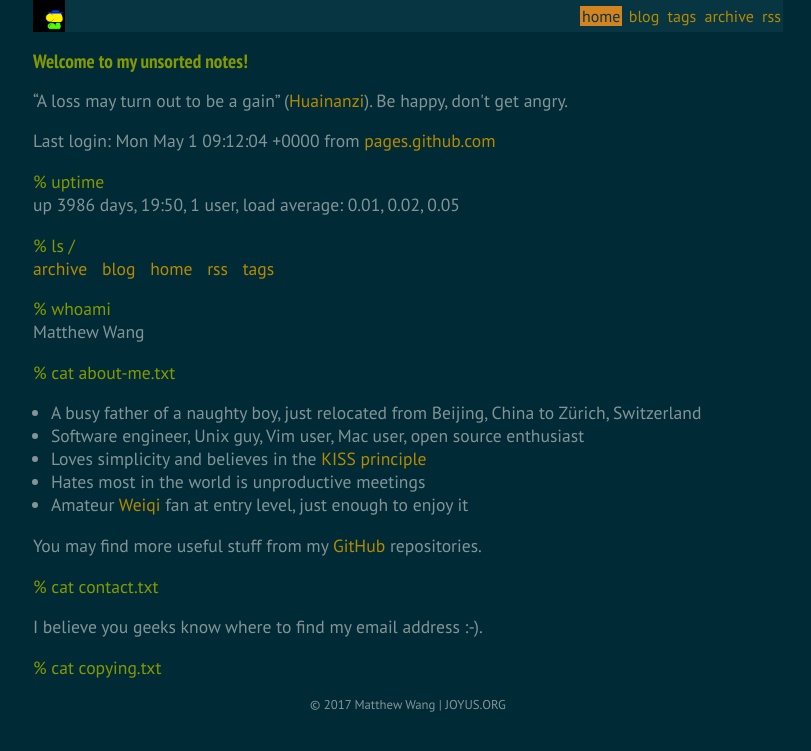
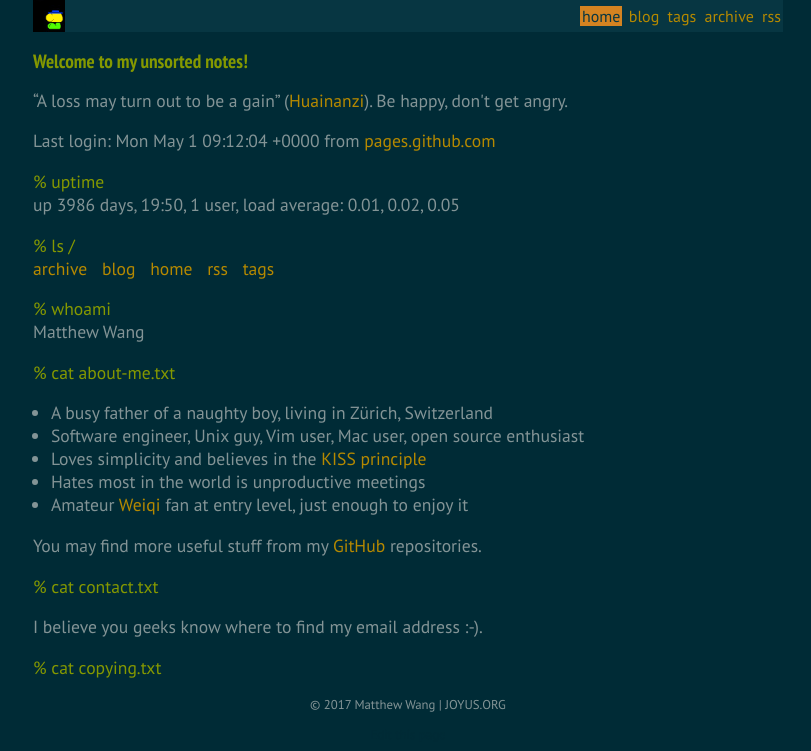
Before and after one commit to ymattw/joyus, a Jekyll site: the page built from index.html, in a window 1280 px wide. Shown: the top 751 px of the page, without its empty margins (232-1043 px from the left). Built offline with Jekyll 4.4.1, drawn with Linux system fonts in a browser that asks for light colours.

Commit message:
Update index.html

```diff
--- a/index.html
+++ b/index.html
@@ -49,7 +49,7 @@ Be happy, don't get angry.
 <p>
   <div class="prompt">% cat about-me.txt</div>
   <ul>
-    <li>A busy father of a naughty boy, just relocated from Beijing, China to Zürich, Switzerland
+    <li>A busy father of a naughty boy, living in Zürich, Switzerland
     <li>Software engineer, Unix guy, Vim user, Mac user, open source enthusiast
     <li>Loves simplicity and believes in the <a href="https://en.wikipedia.org/wiki/KISS_principle">KISS principle</a>
     <li>Hates most in the world is unproductive meetings
```
